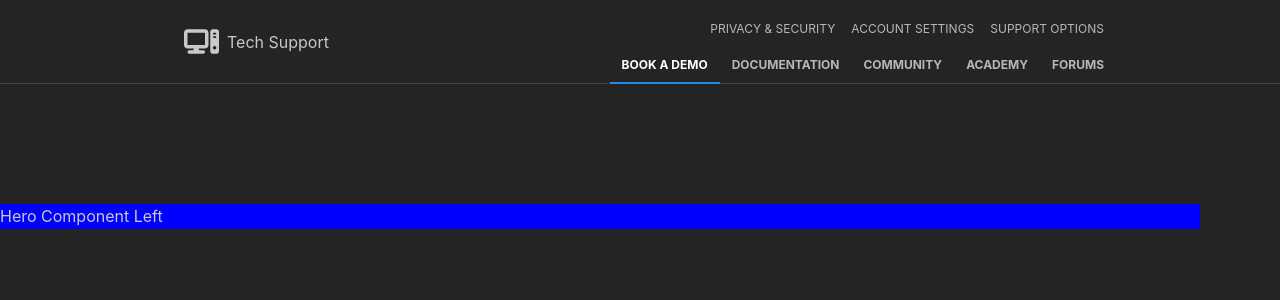
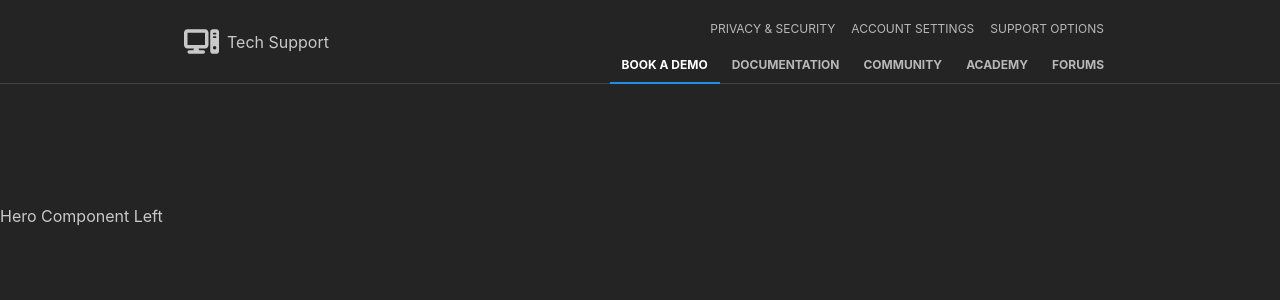
Before and after one commit to ronBP95/my-react-vite-app, a React (Vite) app: page / in a window 1280 px wide. Shown: the top 300 px of the page. Built offline with nearby package versions, Linux system fonts and the light colour scheme.

Commit message:
Switch class to hero

```diff
--- a/src/components/Hero.jsx
+++ b/src/components/Hero.jsx
@@ -4,7 +4,7 @@ import classes from './Hero.module.css'
 
 const Hero = () => {
   return (
-    <div className={classes.heroleft}>
+    <div className={classes.hero}>
         <div>
             Hero Component Left
         </div>
```
